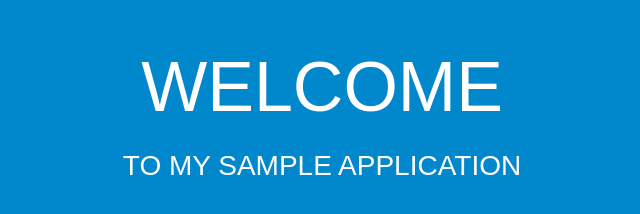
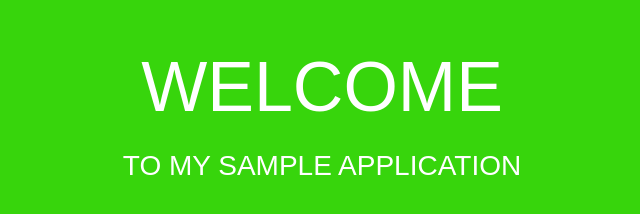
Before and after one commit to shayannnn/myapplication, a plain HTML site: page index.html in a window 1280 px wide. Shown: the whole page, without its empty margins (318-958 px from the left). Drawn offline with Linux system fonts and the light colour scheme.

Commit message:
Update index.html

```diff
--- a/index.html
+++ b/index.html
@@ -6,7 +6,7 @@
   <style>
     body {
       color: #ffffff;
-      background-color: #0188cc;
+      background-color: #37D50C;
       font-family: Arial, sans-serif;
       font-size: 14px;
     }
```
